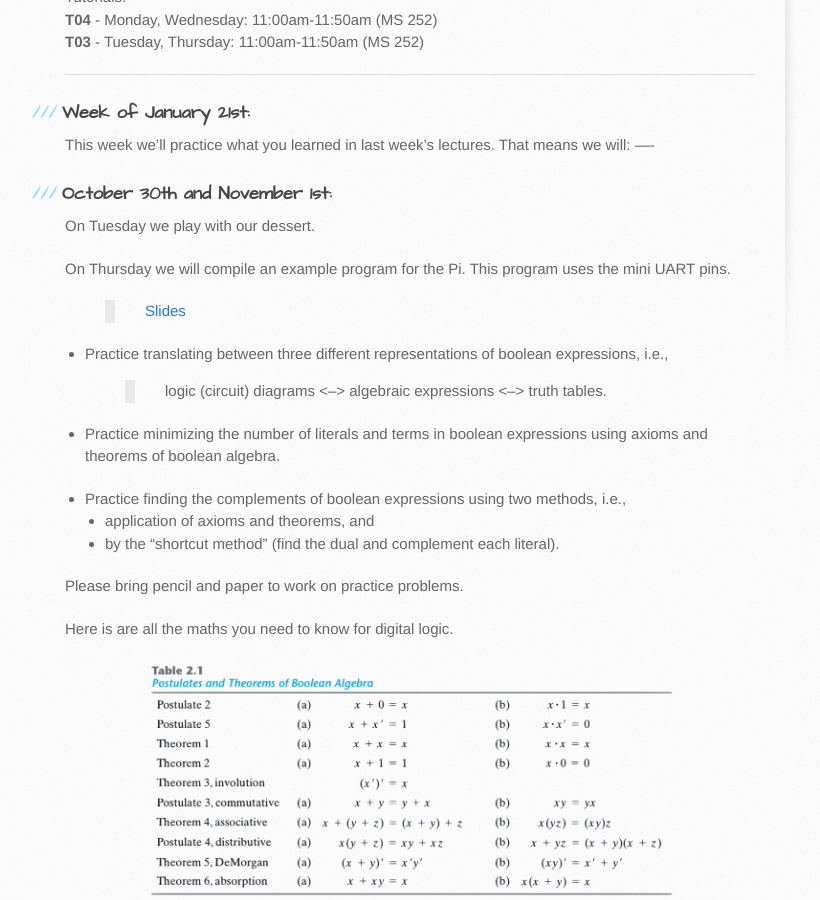
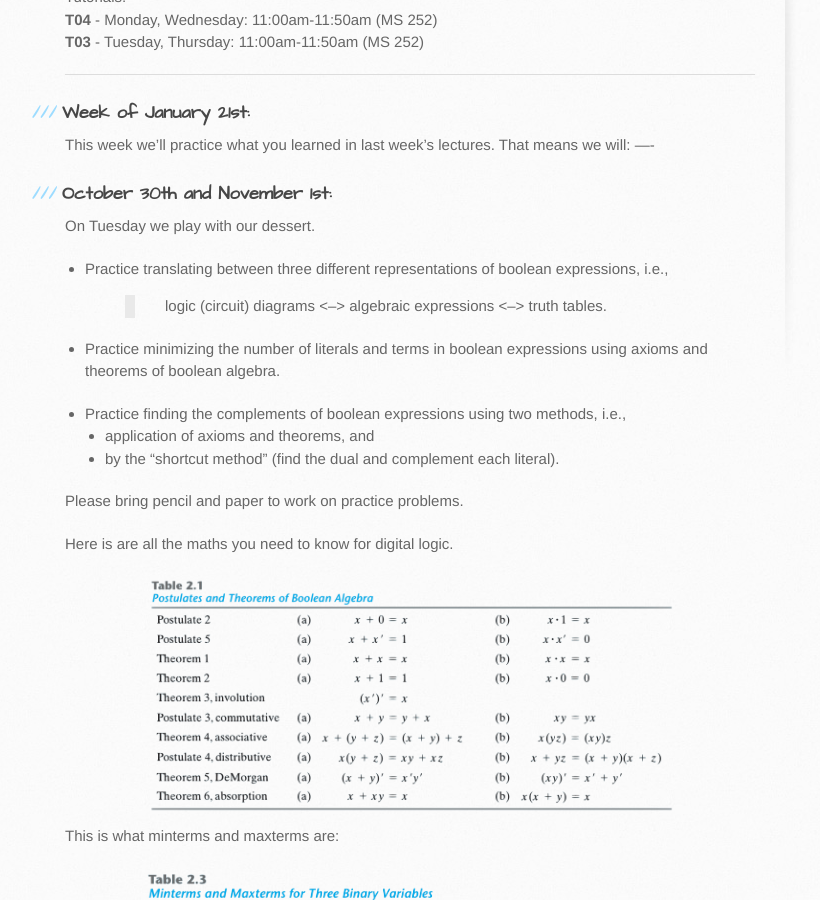
Before and after one commit to philstutorials/philstutorials.github.io, a Jekyll site: the page built from CPSC359W.md, in a window 1280 px wide and 900 px high, scrolled down 372 px. Shown: the whole window, without its empty margins (105-925 px from the left). Built offline with Jekyll 4.4.1, drawn with Linux system fonts in a browser that asks for light colours; our own code applies the rules of GitHub Pages for plain Markdown files.

Commit message:
Update CPSC359W.md

```diff
--- a/CPSC359W.md
+++ b/CPSC359W.md
@@ -17,10 +17,6 @@ This week we'll practice what you learned in last week's lectures. That means we
 
 ### October 30th and November 1st:
 On Tuesday we play with our dessert.
-
-On Thursday we will compile an example program for the Pi. This program uses the mini UART pins.
-
-> [Slides](https://slides.com/pathomas/cross-compilation#/)
 
 - Practice translating between three different representations of boolean expressions, i.e.,
  > logic (circuit) diagrams <--> algebraic expressions <--> truth tables.
```
